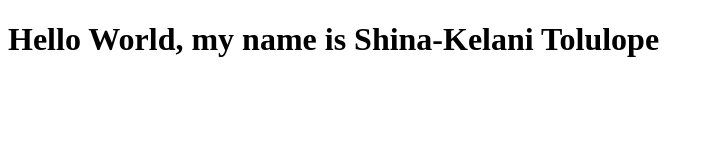
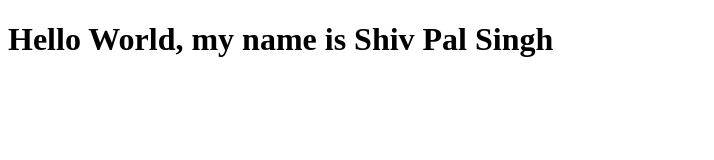
Before and after one commit to Singhshivpal/Udacityproj5, a plain HTML site: page app/index.html in a window 1280 px wide. Shown: the whole page, without its empty margins (0-714 px from the left). Drawn offline with Linux system fonts and the light colour scheme.

Commit message:
Update index.html

```diff
--- a/app/index.html
+++ b/app/index.html
@@ -8,7 +8,7 @@
 </head>
 <body>
     <h1>
-        Hello World, my name is Shina-Kelani Tolulope
+        Hello World, my name is Shiv Pal Singh
     </h1>
 </body>
 </html>
```
